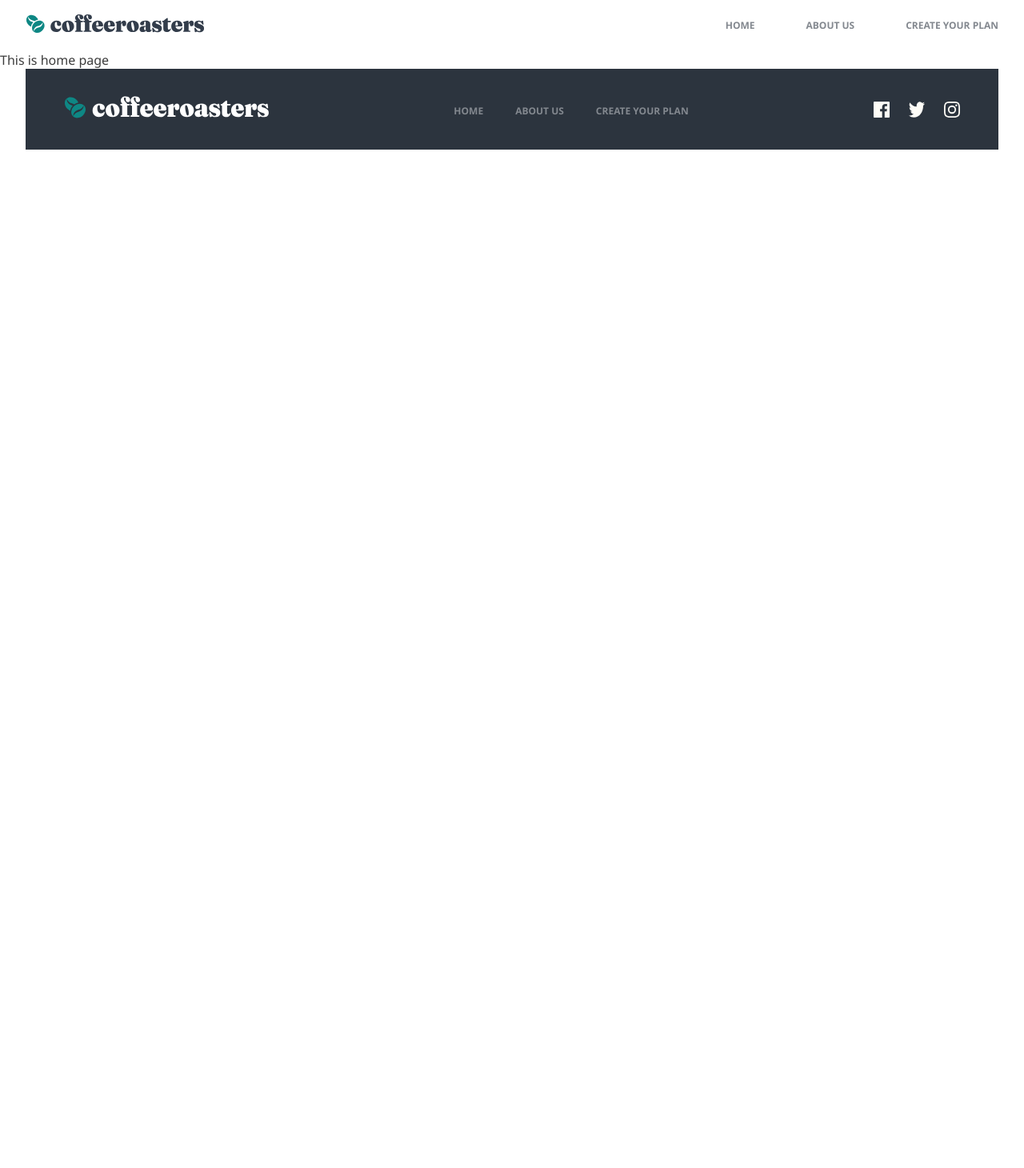
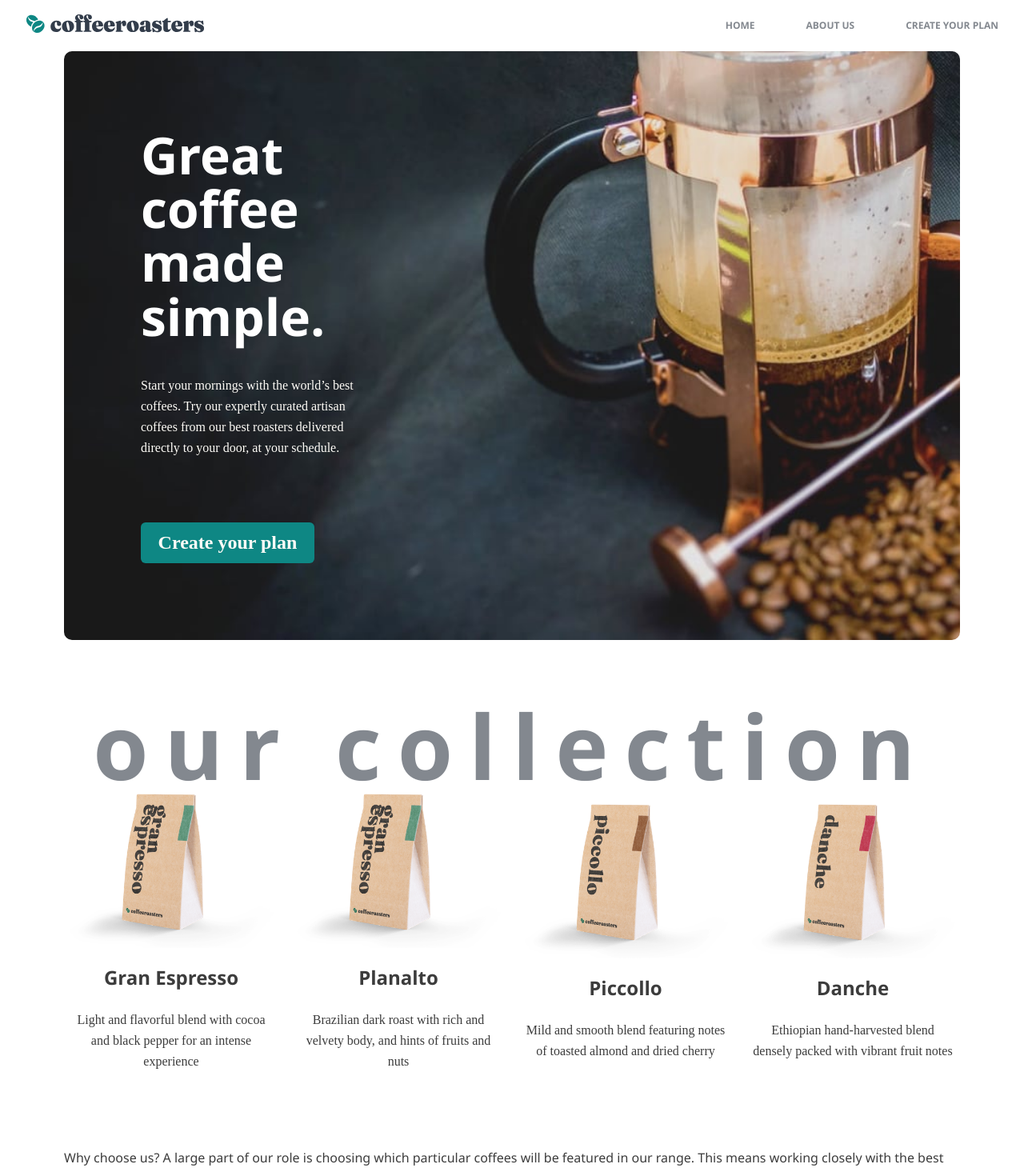
Before and after one commit to teeliny/fe-assessment, a React (Create React App) app: page / in a window 1280 px wide. Shown: the top 1460 px of the page at 80% size. Before the commit the page ends 800 px from the top, so only its background shows below. Built offline with nearby package versions, Linux system fonts and the light colour scheme.

Commit message:
Added hero and collection to home page

```diff
--- a/src/pages/Home.tsx
+++ b/src/pages/Home.tsx
@@ -1,11 +1,267 @@
-import React from 'react'
+import React from 'react';
+import styled from 'styled-components';
 
 function Home() {
   return (
-    <div>
-      This is home page
-    </div>
+    <HomeWrapper>
+      <BannerWrapper>
+        <h2 className="banner__header">Great coffee made simple.</h2>
+
+        <p className="banner__text">Start your mornings with the world’s best coffees. Try our expertly curated artisan
+        coffees from our best roasters delivered directly to your door, at your schedule.</p>
+
+        <button className="banner__button">Create your plan</button>
+      </BannerWrapper>
+
+      <CollectionWrapper>
+        <h1 className="collection__header">
+          Our collection
+        </h1>
+        <div className="collection__content">
+        {/* Single Collection */}
+          <div className="single__content">
+            <img className="content__image" src={`${process.env.PUBLIC_URL}/assets/home/desktop/image-gran-espresso.png`} alt="gran espresso" />
+            <div className="text__container">
+              <h4 className="text__header">Gran Espresso</h4>
+              <p className="text__content">
+                Light and flavorful blend with cocoa and black pepper for an intense experience
+              </p>
+            </div>
+          </div>
+          {/* Single Collection */}
+          <div className="single__content">
+            <img className="content__image" src={`${process.env.PUBLIC_URL}/assets/home/desktop/image-gran-espresso.png`} alt="planalto" />
+            <div className="text__container">
+              <h4 className="text__header">Planalto</h4>
+              <p className="text__content">
+                Brazilian dark roast with rich and velvety body, and hints of fruits and nuts
+              </p>
+            </div>
+          </div>
+          {/* Single Collection */}
+          <div className="single__content">
+            <img className="content__image" src={`${process.env.PUBLIC_URL}/assets/home/desktop/image-piccollo.png`} alt="piccollo" />
+            <div className="text__container">
+              <h4 className="text__header">Piccollo</h4>
+              <p className="text__content">
+                Mild and smooth blend featuring notes of toasted almond and dried cherry
+              </p>
+            </div>
+          </div>
+          {/* Single Collection */}
+          <div className="single__content">
+            <img className="content__image" src={`${process.env.PUBLIC_URL}/assets/home/desktop/image-danche.png`} alt="danche" />
+            <div className="text__container">
+              <h4 className="text__header">Danche</h4>
+              <p className="text__content">
+                Ethiopian hand-harvested blend densely packed with vibrant fruit notes
+              </p>
+            </div>
+          </div>
+
+        </div>
+      </CollectionWrapper>
+
+
+      Why choose us?
+
+      A large part of our role is choosing which particular coffees will be featured
+      in our range. This means working closely with the best coffee growers to give
+      you a more impactful experience on every level.
+
+      Best quality
+      Discover an endless variety of the world’s best artisan coffee from each of our roasters.
+
+      Exclusive benefits
+      Special offers and swag when you subscribe, including 30% off your first shipment.
+
+      Free shipping
+      We cover the cost and coffee is delivered fast. Peak freshness: guaranteed.
+
+      How it works
+
+      01
+      Pick your coffee
+      Select from our evolving range of artisan coffees. Our beans are ethically
+      sourced and we pay fair prices for them. There are new coffees in all profiles
+      every month for you to try out.
+
+      02
+      Choose the frequency
+      Customize your order frequency, quantity, even your roast style and grind type.
+      Pause, skip or cancel your subscription with no commitment through our online portal.
+
+      03
+      Receive and enjoy!
+      We ship your package within 48 hours, freshly roasted. Sit back and enjoy award-winning
+      world-class coffees curated to provide a distinct tasting experience.
+
+      Create your plan
+    </HomeWrapper>
+
   )
 }
 
-export default Home
+export default Home;
+
+
+const HomeWrapper = styled.div`
+  margin: 0 1.5rem;
+
+
+  @media(min-width: 401px) {
+    margin: 0 2.5rem;
+  }
+
+  @media(min-width: 769px) {
+    margin: 0 5rem;
+  }
+`;
+
+const BannerWrapper = styled.div`
+  background-image: url(${process.env.PUBLIC_URL + '/assets/home/mobile/image-hero-coffeepress.jpg'});
+  background-size: cover;
+  background-repeat: no-repeat;
+  background-position: center;
+  border-radius: 10px;
+  display: flex;
+  flex-direction: column;
+  justify-content: center;
+  align-items: center;
+  padding: 6rem 1.5rem;
+  color: #ffffff;
+
+  .banner__header {
+    text-align: center;
+  }
+
+  .banner__text {
+    text-align: center;
+    margin-top: 2.5rem;
+    margin-bottom: 3.5rem;
+    color: #FEFCF7;
+    font-family: Barlow;
+  }
+
+  .banner__button {
+    font-size: 1.5rem;
+  }
+
+  @media(min-width: 401px) {
+    background-image: url(${process.env.PUBLIC_URL + '/assets/home/tablet/image-hero-coffeepress.jpg'});
+    align-items: flex-start;
+    padding: 6rem 6rem;
+
+    .banner__header {
+      text-align: left;
+      width: 60%;
+    }
+
+    .banner__text {
+      text-align: left;
+      width: 70%;
+    }
+  }
+
+
+  @media(min-width: 769px) {
+    background-image: url(${process.env.PUBLIC_URL + '/assets/home/desktop/image-hero-coffeepress.jpg'});
+    padding: 6rem 6rem;
+
+    .banner__header {
+      font-size: 4rem;
+      width: 30%;
+      line-height: 1.05;
+    }
+
+    .banner__text {
+      width: 30%;
+      font-size: 1rem;
+      margin-bottom: 5rem;
+    }
+  }
+`;
+
+const CollectionWrapper = styled.div`
+  position: relative;
+  margin-left: 3rem;
+  margin-right: 3rem;
+
+  .collection__header {
+    text-transform: lowercase;
+    font-size: 4.2rem;
+    color: #83888F;
+    box-shadow: 0 -3px 10px rgba(0 0 0 0.2);;
+  }
+  .collection__content {
+    display: flex;
+    flex-direction: column;
+    align-items: center;
+  }
+
+  .single__content {
+    text-align: center;
+  }
+
+  .content__image {
+    width: 200px;
+    height: 150px;
+    margin-top: 1.5rem;
+  }
+
+  .text__header {
+    margin-top: 1rem;
+    margin-bottom: 1.5rem;
+  }
+
+  .text__content {
+    margin-bottom: 3rem;
+  }
+
+  @media(min-width: 401px) {
+
+    .collection__header {
+      text-align: center;
+      font-size: 5rem;
+      letter-spacing: 12px;
+    }
+    .single__content {
+      display: flex;
+      align-items: center;
+      gap: 2rem;
+      text-align: left;
+    }
+
+    .content__image {
+      width: 255px;
+      height: 193px;
+      margin-top: 1.5rem;
+    }
+  }
+
+  @media(min-width: 769px) {
+    margin: 6rem auto;
+
+    .collection__header {
+      font-size: 7rem;
+      letter-spacing: 20px;
+    }
+
+    .single__content {
+      display: block;
+      text-align: center;
+    }
+
+    .collection__content {
+      display: grid;
+      grid-template-columns: repeat(4, 1fr);
+      align-items: center;
+      gap: 1rem;
+    }
+
+    .text__content {
+      width: 255px;
+      margin: 0 auto;
+    }
+  }
+`;
```
